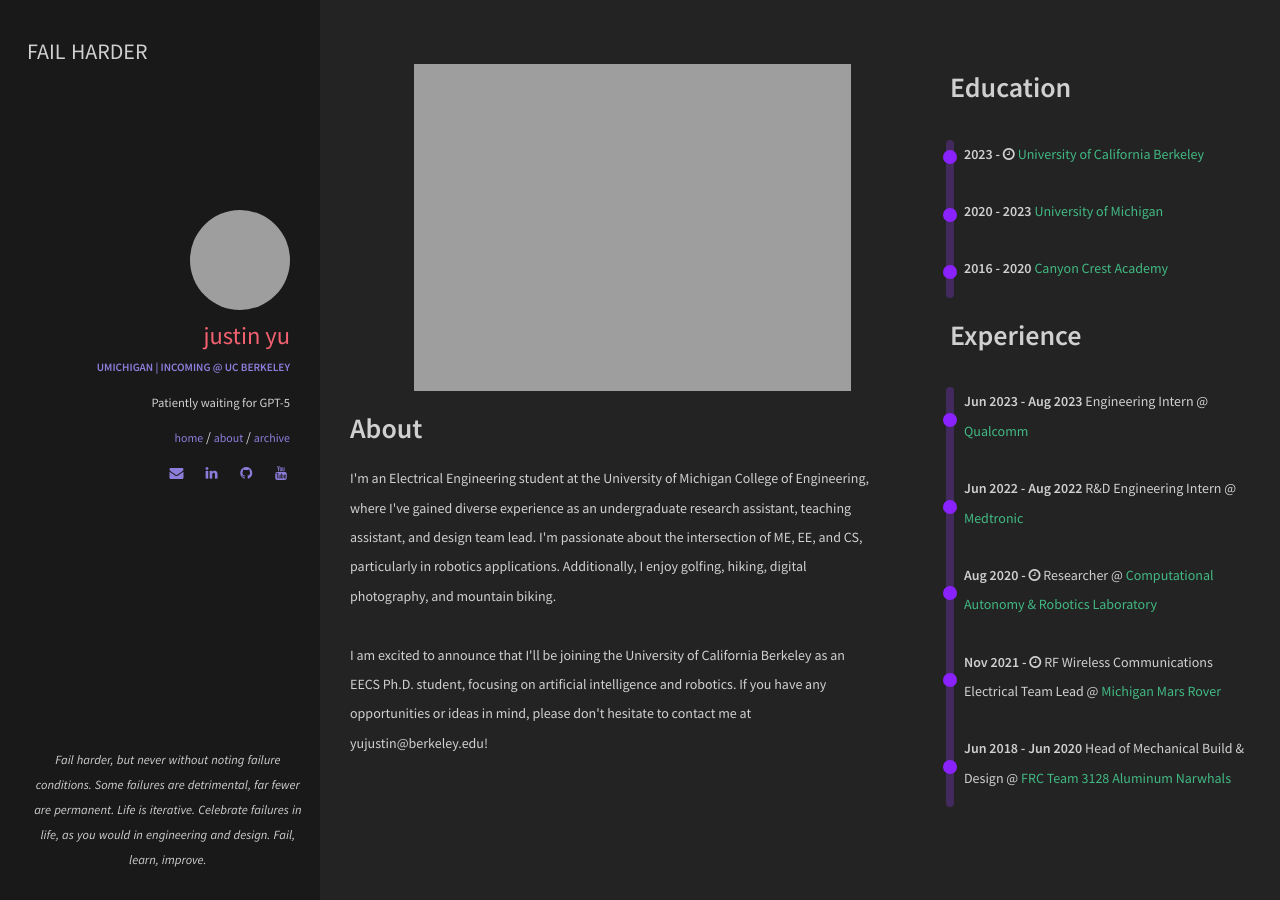
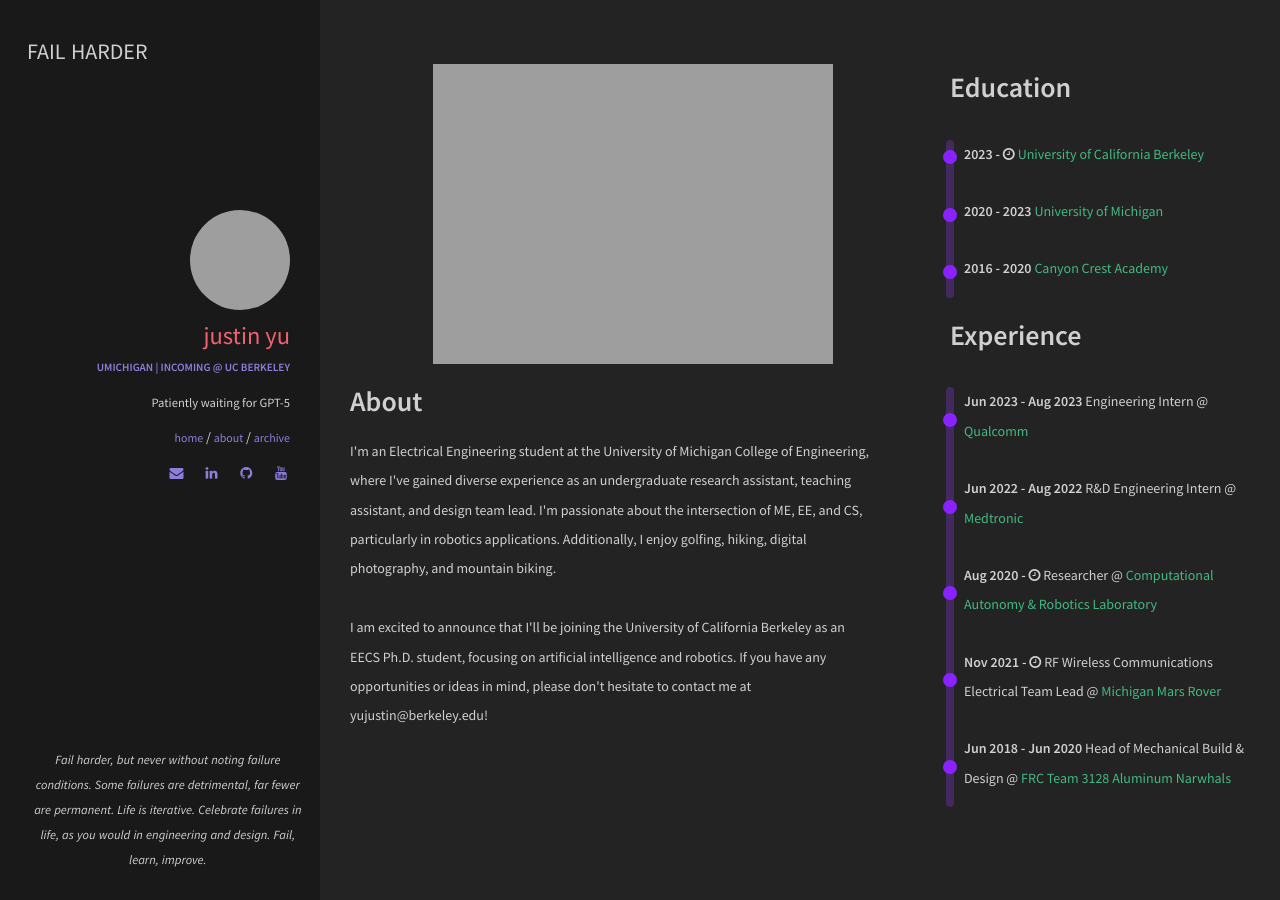
Before and after one commit to uynitsuj/uynitsuj.github.io, a Jekyll site: the page built from about.html, in a window 1280 px wide. Built offline with Jekyll 4.4.1, drawn with Linux system fonts in a browser that asks for light colours.

Commit message:
about img

```diff
--- a/_includes/sections/about.html
+++ b/_includes/sections/about.html
@@ -1,5 +1,5 @@
 <ol> <a href="{{ site.url }}/img/gallery/DSC2127-min.png" data-lightbox="QPassemblyphoto"
-        data-title="Assembling the Quadruped"><img width="90%" src="{{ site.url }}/img/gallery/DSC2127-min.png"></a>
+        data-title="Assembling the Quadruped"><img src="{{ site.url }}/img/gallery/DSC2127-min.png"></a>
 </ol>
 <h1><span data-i18n="skills.my_skills">About</span></h1>
 <div>
```
